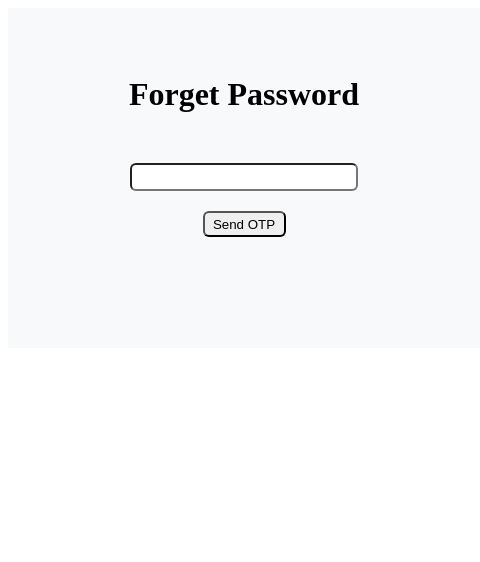
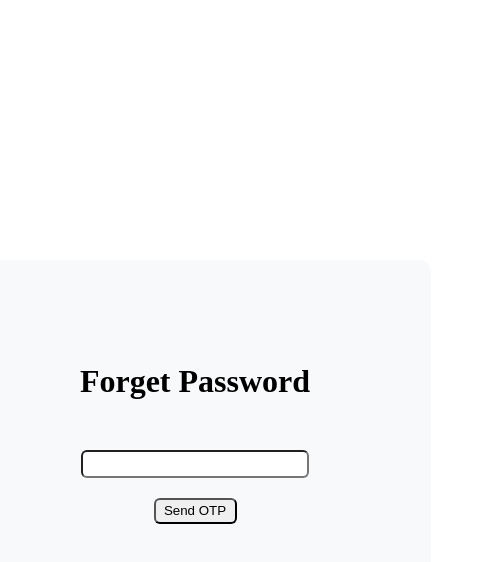
Before and after one commit to Harish-ramasamy/job-portal, an Angular app: page /forget-password in a window 390 px wide. Shown: the top 562 px of the page, 480 px wide, since content can reach past the window. Built offline with nearby package versions, Linux system fonts and the light colour scheme.

Commit message:
changing height and css

```diff
--- a/src/loginpage/forgot-password/forgot-password.component.css
+++ b/src/loginpage/forgot-password/forgot-password.component.css
@@ -1,19 +1,29 @@
-body {
+body{
+    display: flex;
+    align-items: center;
+    justify-content: center;
+    height: 100vh;
+}
+
+form {
     min-width: 472px;
     min-height: 340px;
     background-color: rgb(248, 249, 250);
     display: flex;
     justify-content: center;
     align-items: center;
+    flex-direction: column;
+    gap: 24px;
+    border-radius: 12px;
 }
 
-form {
+/* form {
     width: 100%;
     height: 256px;
     display: flex;
     flex-direction: column;
     gap: 24px;
-}
+} */
 header{
     margin: 26px auto;
 }
--- a/src/loginpage/forgot-password/forgot-password.component.ts
+++ b/src/loginpage/forgot-password/forgot-password.component.ts
@@ -1,6 +1,7 @@
 import { CommonModule } from '@angular/common';
 import { Component } from '@angular/core';
 import { FormControl, FormGroup, FormsModule, ReactiveFormsModule, Validators } from '@angular/forms';
+import { Router } from '@angular/router';
 
 @Component({
   selector: 'app-forgot-password',
@@ -13,7 +14,7 @@ export class ForgotPasswordComponent {
   email: any;
   forgetForm: any;
   otpSent: boolean = false;
-  constructor(){
+  constructor(private router:Router){
     this.forgetForm = new FormGroup({
       email: new FormControl('', Validators.email),
       otp: new FormControl('', Validators.required)
@@ -31,5 +32,6 @@ export class ForgotPasswordComponent {
 
   varifyOtp(){
     this.otpSent = true
+    this.router.navigateByUrl('/home-page')
   }
 }
--- a/src/loginpage/login/login.component.css
+++ b/src/loginpage/login/login.component.css
@@ -28,6 +28,7 @@ main{
     display: flex;
     flex-direction: column;
     justify-content: center;
+    align-items: center;
     gap: 44px;
     padding: 32px 0;
 }
@@ -109,3 +110,22 @@ footer button{
 a:hover{
     text-decoration: underline;
 }
+
+@media (max-width: 425px) {
+    body{
+        width: 100%;
+        height: 516px;
+    }
+    section {
+        max-width: 216px;
+        flex-direction: column;
+        align-items: center;
+    }
+    input{
+        font-size: 14px;
+    }
+    .eye {
+        bottom: 21px;
+        left: 193px;
+    }
+}
--- a/src/styles.css
+++ b/src/styles.css
@@ -1 +1,5 @@
 /* You can add global styles to this file, and also import other style files */
+html {
+  height: 100%;
+  margin: 0;
+}
```
